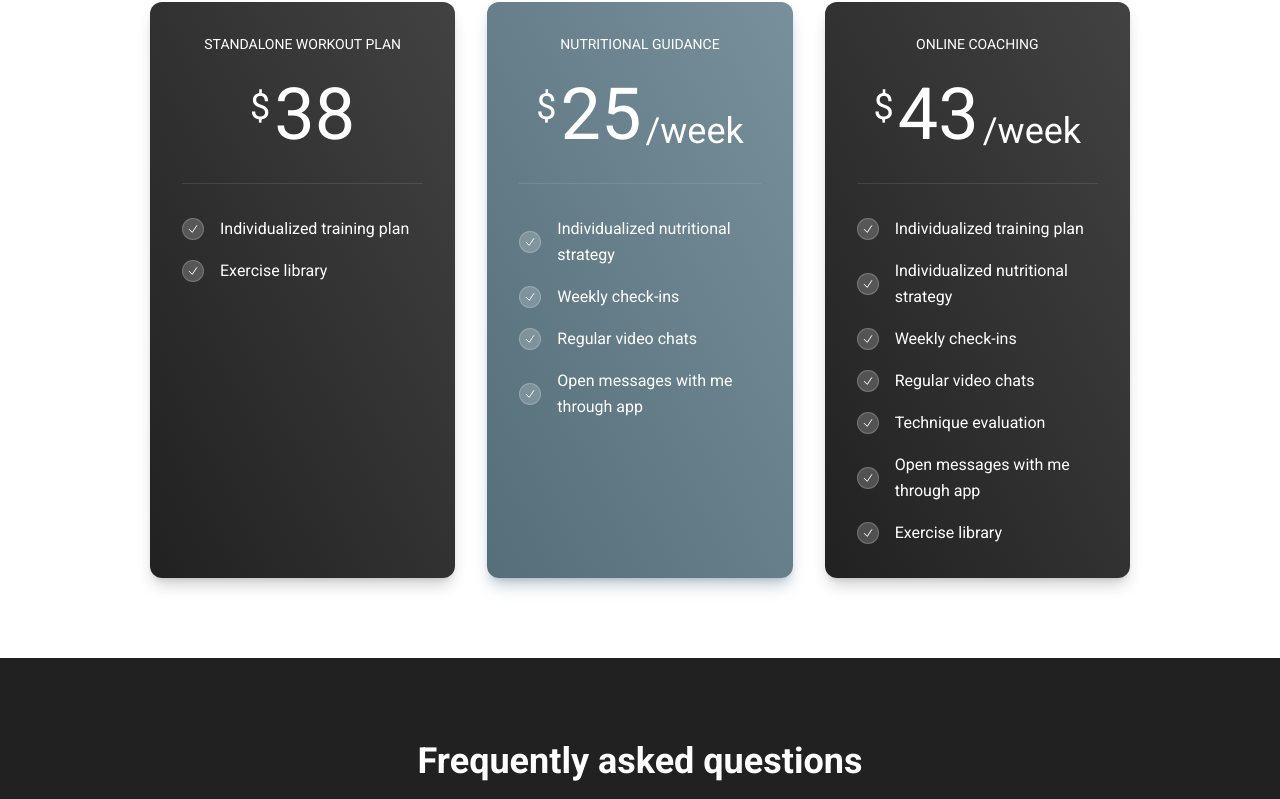
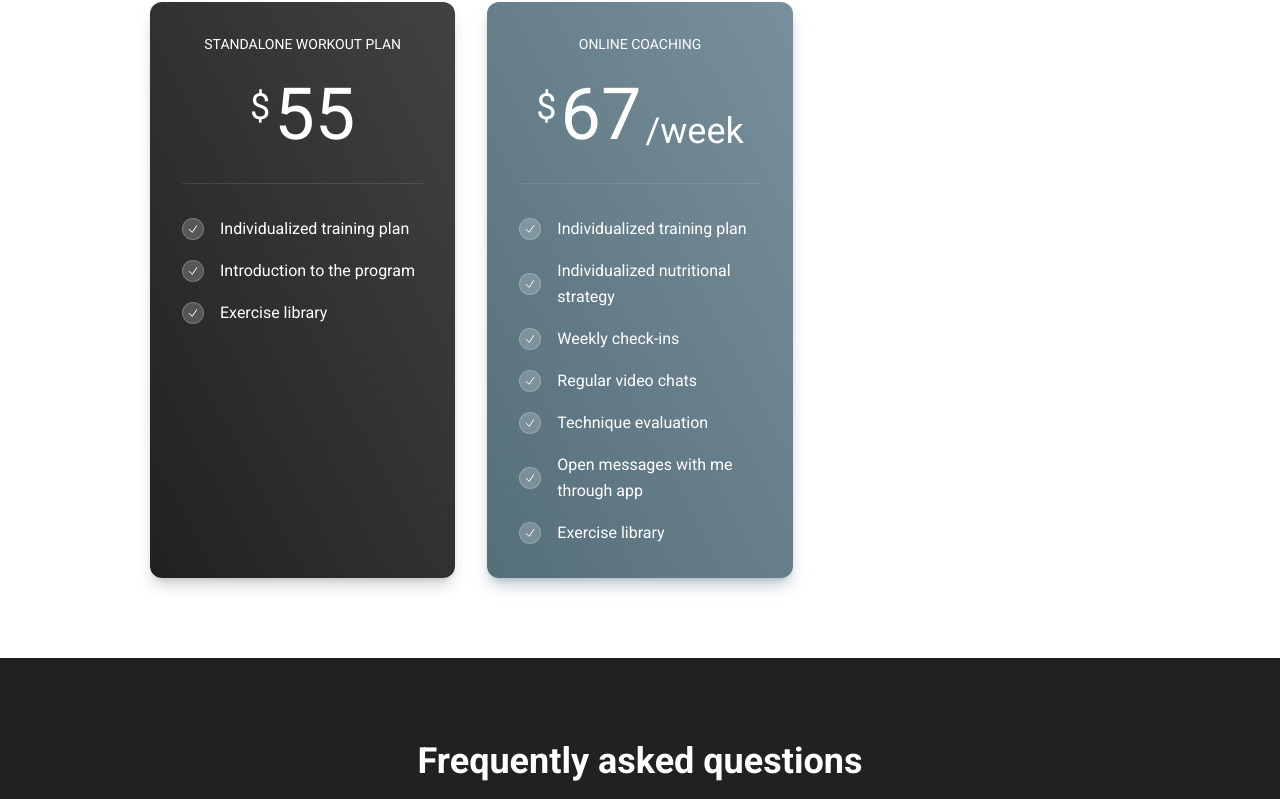
Before and after one commit to ruimiguelbastos/rbfitness-website, a Next.js app: page / in a window 1280 px wide. Shown: the part 2633-3432 px from the top of the page. Built offline with nearby package versions, Linux system fonts and the light colour scheme.

Commit message:
Price update

```diff
--- a/src/app/services.tsx
+++ b/src/app/services.tsx
@@ -6,11 +6,11 @@ import { PricingCard } from "../components/pricing-card";
 const SERVICES = [
   {
     title: "STANDALONE WORKOUT PLAN",
-    price: "38",
-    bulletpoints: ["Individualized training plan", "Exercise library"],
+    price: "55",
+    bulletpoints: ["Individualized training plan", "Introduction to the program", "Exercise library"],
     color: "gray",
   },
-  {
+/*  {
     title: "NUTRITIONAL GUIDANCE",
     price: "25",
     bulletpoints: [
@@ -21,10 +21,10 @@ const SERVICES = [
     ],
     frequency: "week",
     color: "blue-gray",
-  },
+  },*/
   {
     title: "ONLINE COACHING",
-    price: "43",
+    price: "67",
     bulletpoints: [
       "Individualized training plan",
       "Individualized nutritional strategy",
@@ -35,7 +35,7 @@ const SERVICES = [
       "Exercise library",
     ],
     frequency: "week",
-    color: "gray",
+    color: "blue-gray", //color: "gray",
   },
 ];
 
```
